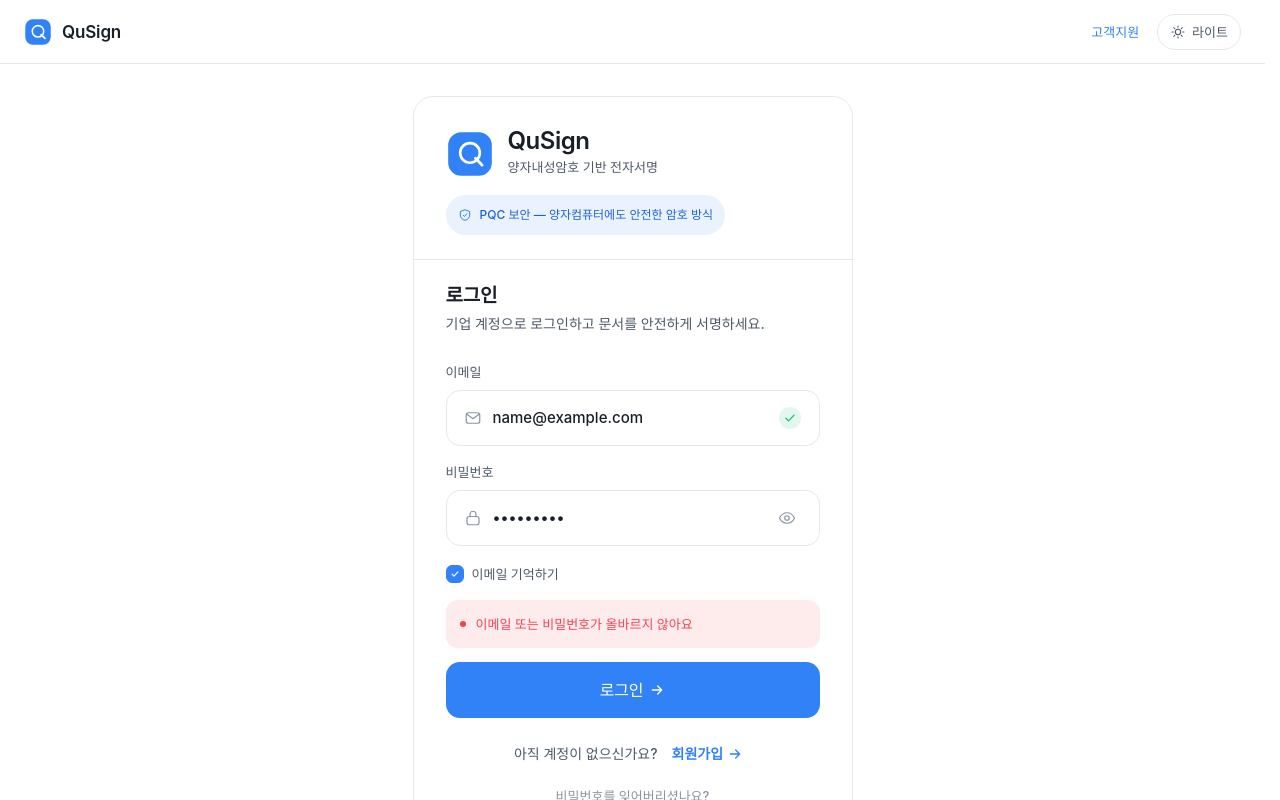
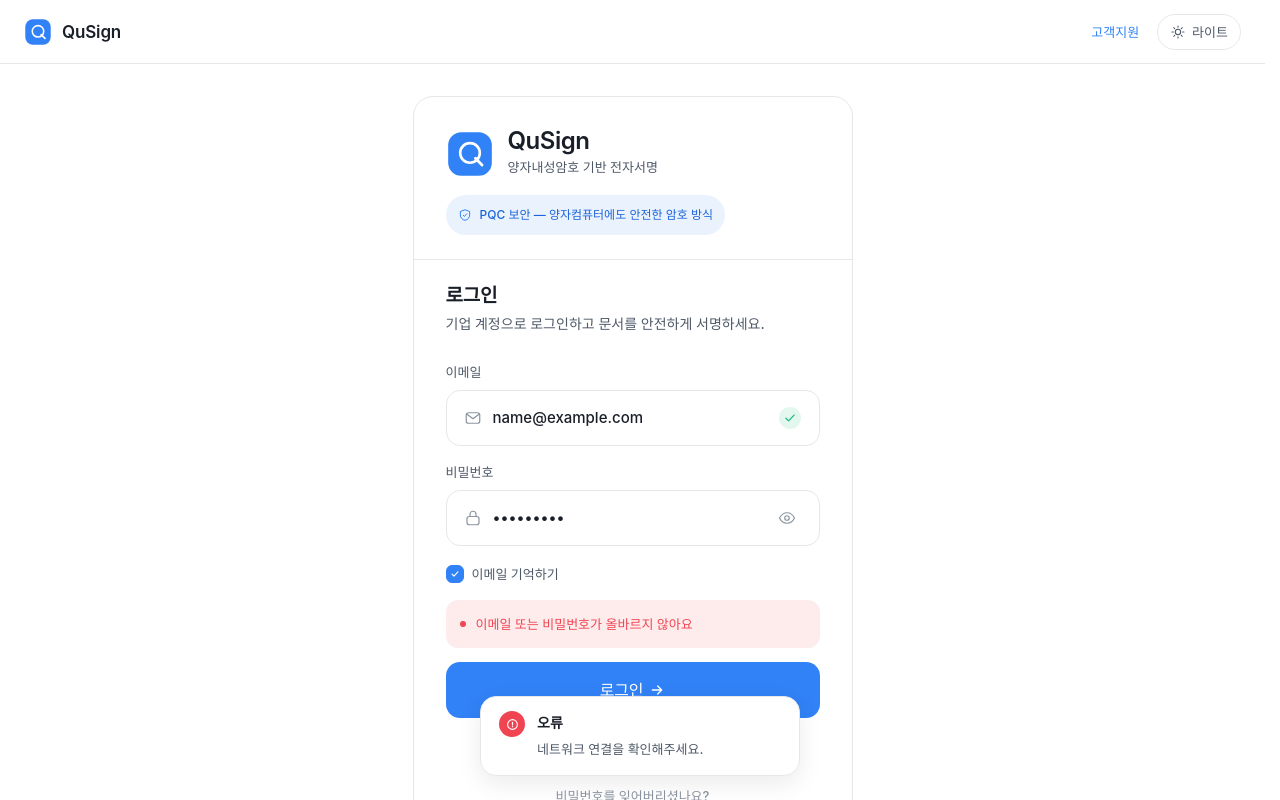
Before and after one commit to kwakchaewon/QuSign, a Vue app in the folder frontend/: page /login in a window 1280 px wide. Both pictures are taken after typing "name@example.com", "Sample123" into the empty fields and a click on the button "로그인". Shown: the top 800 px of the page. Built offline with nearby package versions, Linux system fonts and the light colour scheme; no server answers; a web font is replaced by a local one.

Commit message:
feat: 전역 에러 토스트 및 업로드 이탈 방지 추가

```diff
--- a/frontend/src/App.vue
+++ b/frontend/src/App.vue
@@ -1,3 +1,27 @@
 <template>
-  <RouterView />
+  <div>
+    <RouterView />
+
+    <div :class="['qs-toast-wrap', { 'is-show': message !== null }]" aria-live="assertive">
+      <div class="qs-toast">
+        <div class="qs-toast-ic is-error" aria-hidden="true">
+          <svg width="13" height="13" viewBox="0 0 24 24" fill="none">
+            <path d="M12 8v5M12 16h.01" stroke="currentColor" stroke-width="2.2"
+              stroke-linecap="round" stroke-linejoin="round"/>
+            <circle cx="12" cy="12" r="9" stroke="currentColor" stroke-width="2"/>
+          </svg>
+        </div>
+        <div>
+          <p class="qs-toast-t">오류</p>
+          <p class="qs-toast-d">{{ message }}</p>
+        </div>
+      </div>
+    </div>
+  </div>
 </template>
+
+<script setup lang="ts">
+import { useToast } from '@/composables/useToast'
+
+const { message } = useToast()
+</script>
--- a/frontend/src/assets/login.css
+++ b/frontend/src/assets/login.css
@@ -504,6 +504,7 @@
 }
 .qs-toast-t { margin: 0 0 2px; font-size: 14px; font-weight: 600; color: var(--text-primary); }
 .qs-toast-d { margin: 0; font-size: 13px; color: var(--text-secondary); }
+.qs-toast-ic.is-error { background: var(--color-error); }
 
 /* =============== Responsive =============== */
 @media (max-width: 520px) {
--- /dev/null
+++ b/frontend/src/composables/useToast.ts
@@ -0,0 +1,14 @@
+import { ref } from 'vue'
+
+const message = ref<string | null>(null)
+let timer: ReturnType<typeof setTimeout> | null = null
+
+export function useToast() {
+  function showError(text: string) {
+    message.value = text
+    if (timer) clearTimeout(timer)
+    timer = setTimeout(() => { message.value = null }, 4000)
+  }
+  function hide() { message.value = null }
+  return { message, showError, hide }
+}
--- a/frontend/src/lib/api.ts
+++ b/frontend/src/lib/api.ts
@@ -1,4 +1,7 @@
 import axios from 'axios'
+import { useToast } from '@/composables/useToast'
+
+const { showError } = useToast()
 
 const api = axios.create({
   baseURL: 'http://localhost:8080',
@@ -18,6 +21,10 @@
       localStorage.removeItem('qusign:token')
       localStorage.removeItem('qusign:email')
       window.location.href = '/login'
+    } else if (!err.response) {
+      showError('네트워크 연결을 확인해주세요.')
+    } else if (err.response.status >= 500) {
+      showError('서버 오류가 발생했어요. 잠시 후 다시 시도해주세요.')
     }
     return Promise.reject(err)
   },
--- a/frontend/src/views/RequestView.vue
+++ b/frontend/src/views/RequestView.vue
@@ -283,7 +283,7 @@
 </template>
 
 <script setup lang="ts">
-import { ref, computed } from 'vue'
+import { ref, computed, onMounted, onUnmounted } from 'vue'
 import { useRouter } from 'vue-router'
 import api from '@/lib/api'
 import AppTopbar from '@/components/layout/AppTopbar.vue'
@@ -325,6 +325,12 @@
 const copiedKey = ref('')
 const copiedAll = ref(false)
 
+function handleBeforeUnload(e: BeforeUnloadEvent) {
+  const isActive = files.value.some(f => f.status === 'uploading') || isSending.value
+  if (isActive) e.preventDefault()
+}
+onMounted(() => window.addEventListener('beforeunload', handleBeforeUnload))
+onUnmounted(() => window.removeEventListener('beforeunload', handleBeforeUnload))
 
 const canGoNext = computed(() =>
   files.value.length > 0 &&
```
Also changed, not shown: 1 other file (tests, documents, lock files or other folders).
